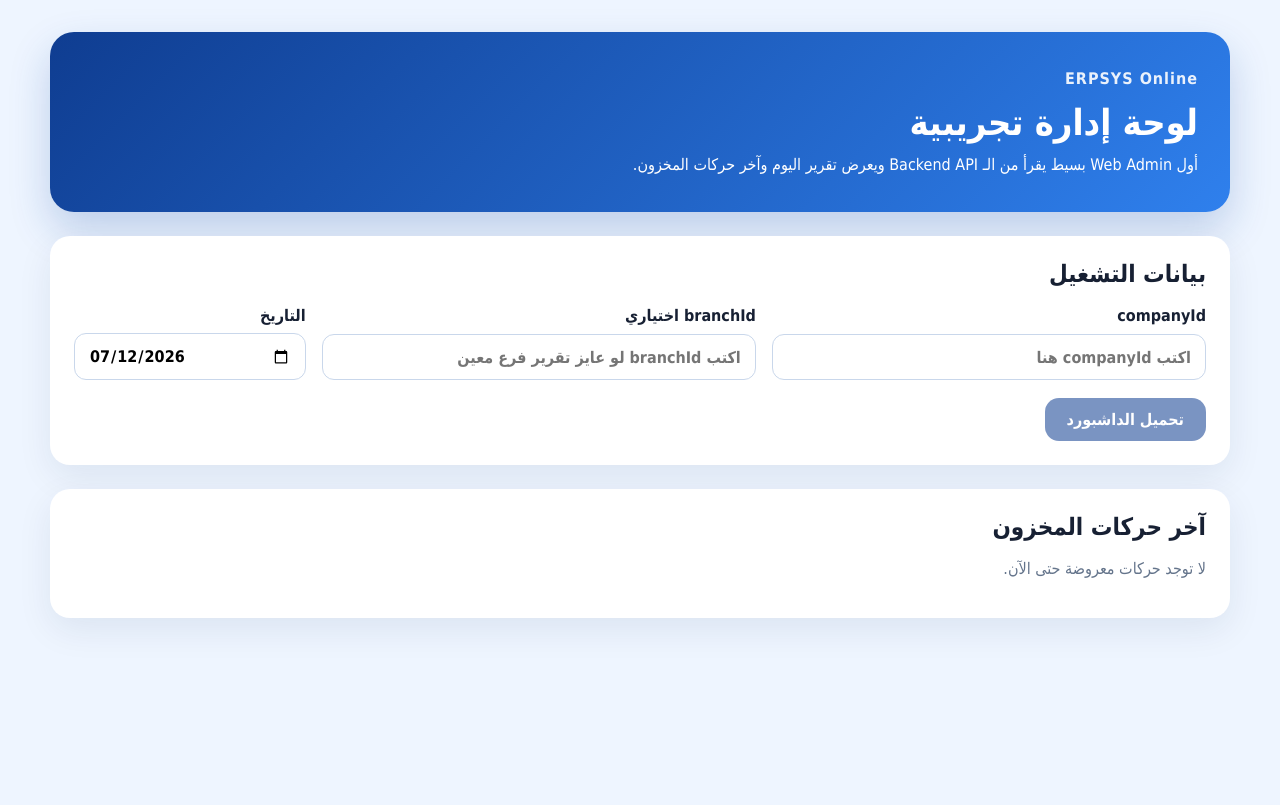
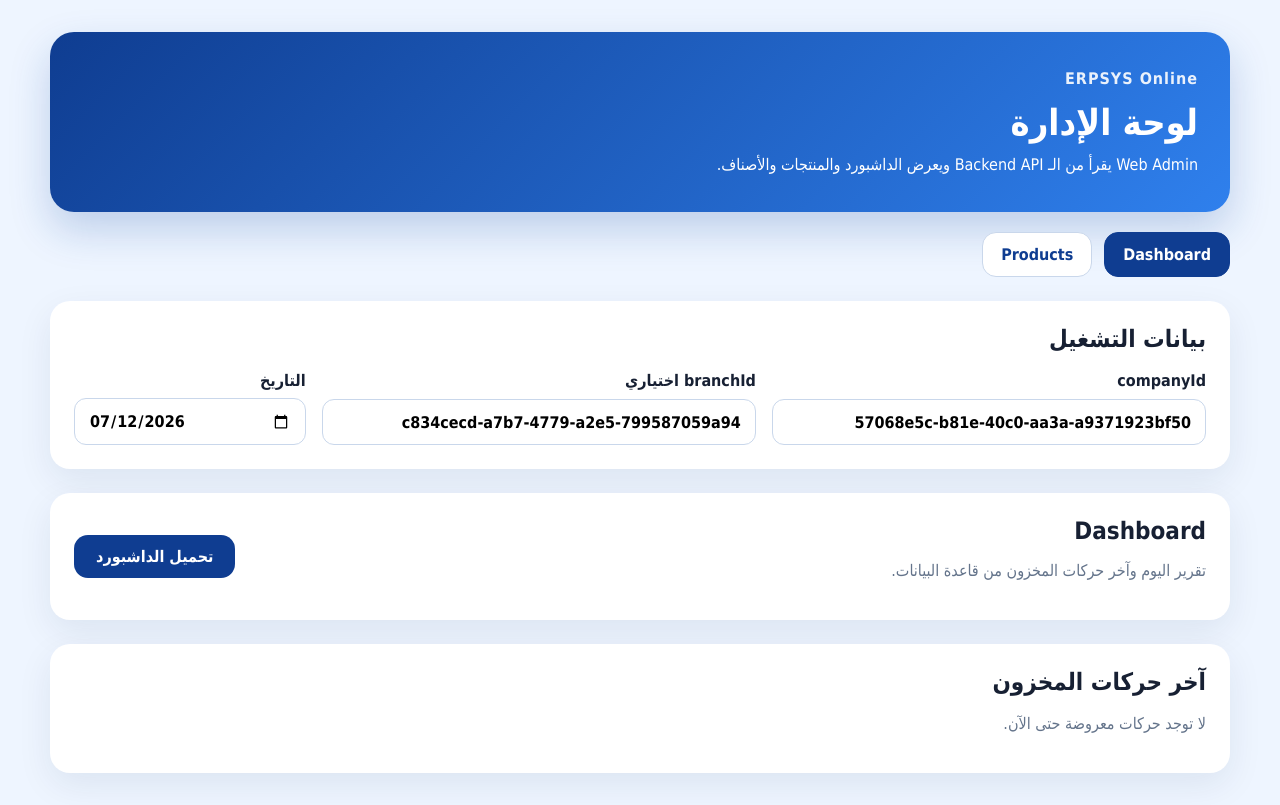
Before and after one commit to bedohazem/ERPSYS-Online, a React (Vite) app in the folder apps/web-admin/: page / in a window 1280 px wide. Built offline with nearby package versions, Linux system fonts and the light colour scheme.

Commit message:
"feat: add products page to web admin"

```diff
--- a/apps/web-admin/src/App.tsx
+++ b/apps/web-admin/src/App.tsx
@@ -1,6 +1,9 @@
 import { useState } from 'react'
+import ProductsPage from './pages/ProductsPage'
 
 const API_BASE_URL = 'http://localhost:3000'
+
+type PageName = 'dashboard' | 'products'
 
 type DailySummary = {
   companyId: string
@@ -56,9 +59,15 @@
 }
 
 function App() {
-  const [companyId, setCompanyId] = useState('')
-  const [branchId, setBranchId] = useState('')
-  const [date, setDate] = useState(new Date().toISOString().slice(0, 10))
+  const [activePage, setActivePage] = useState<PageName>('dashboard')
+
+  const [companyId, setCompanyId] = useState(
+    '57068e5c-b81e-40c0-aa3a-a9371923bf50',
+  )
+  const [branchId, setBranchId] = useState(
+    'c834cecd-a7b7-4779-a2e5-799587059a94',
+  )
+  const [date, setDate] = useState('2026-07-12')
 
   const [dailySummary, setDailySummary] = useState<DailySummary | null>(null)
   const [stockMovements, setStockMovements] = useState<StockMovement[]>([])
@@ -120,13 +129,29 @@
       <section className="hero">
         <div>
           <p className="eyebrow">ERPSYS Online</p>
-          <h1>لوحة إدارة تجريبية</h1>
+          <h1>لوحة الإدارة</h1>
           <p>
-            أول Web Admin بسيط يقرأ من الـ Backend API ويعرض تقرير اليوم وآخر
-            حركات المخزون.
+            Web Admin يقرأ من الـ Backend API ويعرض الداشبورد والمنتجات
+            والأصناف.
           </p>
         </div>
       </section>
+
+      <nav className="tabs">
+        <button
+          className={activePage === 'dashboard' ? 'tab active-tab' : 'tab'}
+          onClick={() => setActivePage('dashboard')}
+        >
+          Dashboard
+        </button>
+
+        <button
+          className={activePage === 'products' ? 'tab active-tab' : 'tab'}
+          onClick={() => setActivePage('products')}
+        >
+          Products
+        </button>
+      </nav>
 
       <section className="panel">
         <h2>بيانات التشغيل</h2>
@@ -159,14 +184,27 @@
             />
           </label>
         </div>
+      </section>
+
+      {activePage === 'dashboard' ? (
+        <>
+          <section className="panel">
+            <div className="section-header">
+              <div>
+                <h2>Dashboard</h2>
+                <p className="muted">
+                  تقرير اليوم وآخر حركات المخزون من قاعدة البيانات.
+                </p>
+              </div>
 
               <button
-          className="primary-button"
+                className="primary-button small-button"
                 disabled={!companyId.trim() || !date || loading}
                 onClick={loadDashboard}
               >
                 {loading ? 'جاري التحميل...' : 'تحميل الداشبورد'}
               </button>
+            </div>
 
             {error ? <p className="error-message">{error}</p> : null}
           </section>
@@ -241,6 +279,12 @@
               </div>
             )}
           </section>
+        </>
+      ) : null}
+
+      {activePage === 'products' ? (
+        <ProductsPage companyId={companyId} />
+      ) : null}
     </main>
   )
 }
--- /dev/null
+++ b/apps/web-admin/src/pages/ProductsPage.tsx
@@ -0,0 +1,206 @@
+type Product = {
+  id: string
+  name: string
+  description: string | null
+  product_type: string
+  base_sku: string | null
+  base_price: string
+  cost_price: string
+  status: string
+  category_name: string | null
+  brand_name: string | null
+  variants_count: number
+}
+
+type Variant = {
+  id: string
+  product_id: string
+  product_name: string
+  sku: string
+  style_code: string | null
+  primary_barcode: string | null
+  cost_price: string
+  selling_price: string
+  status: string
+  size_name: string | null
+  size_code: string | null
+  color_name: string | null
+  color_code: string | null
+  season_name: string | null
+  collection_name: string | null
+}
+
+type ProductsPageProps = {
+  companyId: string
+}
+
+type ApiResponse<T> = {
+  data: T
+}
+
+const API_BASE_URL = 'http://localhost:3000'
+
+// ======================================================
+// fetchJson
+// نفس فكرة الدالة الموجودة في App
+// هنا بنستخدمها داخل صفحة المنتجات فقط
+// ======================================================
+async function fetchJson<T>(url: string): Promise<T> {
+  const response = await fetch(url)
+  const data = await response.json()
+
+  if (!response.ok) {
+    throw new Error(data?.error || 'Request failed')
+  }
+
+  return data as T
+}
+
+import { useState } from 'react'
+
+function ProductsPage({ companyId }: ProductsPageProps) {
+  const [products, setProducts] = useState<Product[]>([])
+  const [variants, setVariants] = useState<Variant[]>([])
+  const [loading, setLoading] = useState(false)
+  const [error, setError] = useState('')
+
+  // ======================================================
+  // loadProductsData
+  // تجيب:
+  // 1. المنتجات العامة Products
+  // 2. الأصناف الفعلية للبيع Variants
+  //
+  // Product مثال:
+  // Basic T-Shirt
+  //
+  // Variant مثال:
+  // Basic T-Shirt / Black / Medium / Barcode
+  // ======================================================
+  async function loadProductsData() {
+    setLoading(true)
+    setError('')
+
+    try {
+      const selectedCompanyId = companyId.trim()
+
+      const productsUrl =
+        `${API_BASE_URL}/api/catalog/products` +
+        `?companyId=${encodeURIComponent(selectedCompanyId)}`
+
+      const variantsUrl =
+        `${API_BASE_URL}/api/catalog/variants` +
+        `?companyId=${encodeURIComponent(selectedCompanyId)}`
+
+      const [productsResponse, variantsResponse] = await Promise.all([
+        fetchJson<ApiResponse<Product[]>>(productsUrl),
+        fetchJson<ApiResponse<Variant[]>>(variantsUrl),
+      ])
+
+      setProducts(productsResponse.data)
+      setVariants(variantsResponse.data)
+    } catch (currentError) {
+      setError(
+        currentError instanceof Error
+          ? currentError.message
+          : 'Unknown products error',
+      )
+    } finally {
+      setLoading(false)
+    }
+  }
+
+  return (
+    <section className="panel">
+      <div className="section-header">
+        <div>
+          <h2>المنتجات والأصناف</h2>
+          <p className="muted">
+            هنا بنعرض المنتج العام والـ Variant الحقيقي اللي بيتباع ويتخزن.
+          </p>
+        </div>
+
+        <button
+          className="primary-button small-button"
+          disabled={!companyId.trim() || loading}
+          onClick={loadProductsData}
+        >
+          {loading ? 'جاري التحميل...' : 'تحميل المنتجات'}
+        </button>
+      </div>
+
+      {error ? <p className="error-message">{error}</p> : null}
+
+      <h3>Products</h3>
+
+      {products.length === 0 ? (
+        <p className="muted">لا توجد منتجات معروضة حتى الآن.</p>
+      ) : (
+        <div className="table-wrapper">
+          <table>
+            <thead>
+              <tr>
+                <th>اسم المنتج</th>
+                <th>Base SKU</th>
+                <th>سعر البيع</th>
+                <th>التكلفة</th>
+                <th>عدد الـ Variants</th>
+                <th>الحالة</th>
+              </tr>
+            </thead>
+            <tbody>
+              {products.map((product) => (
+                <tr key={product.id}>
+                  <td>{product.name}</td>
+                  <td>{product.base_sku || '-'}</td>
+                  <td>{product.base_price}</td>
+                  <td>{product.cost_price}</td>
+                  <td>{product.variants_count}</td>
+                  <td>{product.status}</td>
+                </tr>
+              ))}
+            </tbody>
+          </table>
+        </div>
+      )}
+
+      <h3>Variants</h3>
+
+      {variants.length === 0 ? (
+        <p className="muted">لا توجد Variants معروضة حتى الآن.</p>
+      ) : (
+        <div className="table-wrapper">
+          <table>
+            <thead>
+              <tr>
+                <th>الصنف</th>
+                <th>SKU</th>
+                <th>Barcode</th>
+                <th>المقاس</th>
+                <th>اللون</th>
+                <th>سعر البيع</th>
+                <th>التكلفة</th>
+                <th>الحالة</th>
+              </tr>
+            </thead>
+            <tbody>
+              {variants.map((variant) => (
+                <tr key={variant.id}>
+                  <td>{variant.product_name}</td>
+                  <td>{variant.sku}</td>
+                  <td>{variant.primary_barcode || '-'}</td>
+                  <td>{variant.size_name || '-'}</td>
+                  <td>{variant.color_name || '-'}</td>
+                  <td>{variant.selling_price}</td>
+                  <td>{variant.cost_price}</td>
+                  <td>{variant.status}</td>
+                </tr>
+              ))}
+            </tbody>
+          </table>
+        </div>
+      )}
+    </section>
+  )
+}
+
+export default ProductsPage
--- a/apps/web-admin/src/styles.css
+++ b/apps/web-admin/src/styles.css
@@ -174,3 +174,56 @@
     font-size: 28px;
   }
 }
+
+.tabs {
+  display: flex;
+  gap: 12px;
+  margin-top: 20px;
+}
+
+.tab {
+  padding: 12px 18px;
+  border: 1px solid #c9d7eb;
+  border-radius: 14px;
+  background: white;
+  color: #0f3d91;
+  cursor: pointer;
+  font-weight: 700;
+}
+
+.active-tab {
+  background: #0f3d91;
+  color: white;
+  border-color: #0f3d91;
+}
+
+.section-header {
+  display: flex;
+  align-items: center;
+  justify-content: space-between;
+  gap: 16px;
+}
+
+.section-header h2 {
+  margin: 0;
+}
+
+.small-button {
+  margin-top: 0;
+}
+
+h3 {
+  margin: 28px 0 12px;
+  color: #172033;
+}
+
+@media (max-width: 900px) {
+  .section-header {
+    align-items: stretch;
+    flex-direction: column;
+  }
+
+  .tabs {
+    flex-direction: column;
+  }
+}
```
Lines whose indentation alone changed are shown as unchanged.
